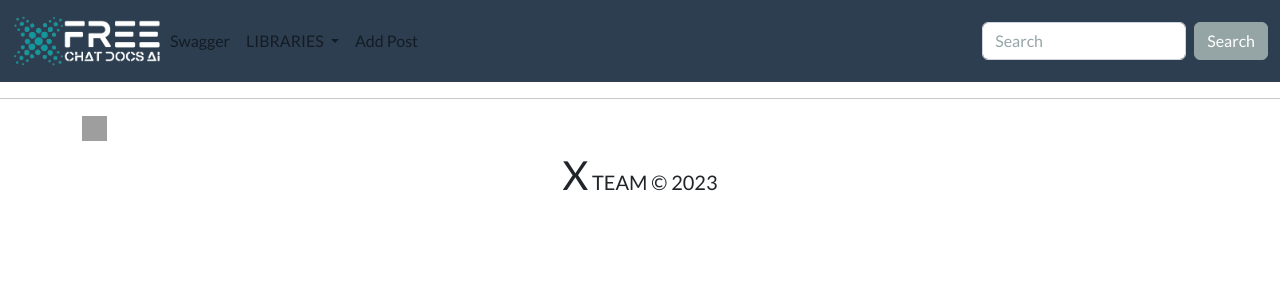
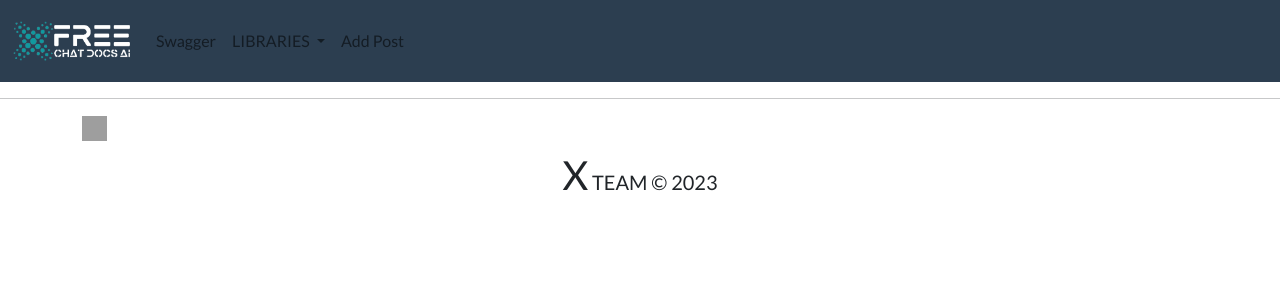
Before and after one commit to DenBilokon/FreeChatAi, a FastAPI app: template templates/base.html in a window 1280 px wide. Shown: the top 300 px of the page. Run offline with FastAPI, Linux system fonts and the light colour scheme; the template is opened without the code that fills it, so the values that code supplies are empty; parts of the project's set-up code (start-up, migrations or seed data) failed here and were passed over; some libraries are stand-ins or nearby versions; grey boxes are pictures that could not be loaded.

Commit message:
fix emblems

```diff
--- a/templates/base.html
+++ b/templates/base.html
@@ -17,7 +17,7 @@
 <body>
 <nav class="navbar navbar-expand-lg bg-primary" data-bs-theme="dark">
     <div class="container-fluid">
-        <a href="/"><img src="/static/img/iconXHome.png" height="50"></a>
+        <a class="navbar-brand" href="/"><img src="/static/img/iconXHome.png" height="40"></a>
 <!--        <a class="navbar-brand" href="/">FreeChatAI</a>-->
         <button class="navbar-toggler" type="button" data-bs-toggle="collapse" data-bs-target="#navbarColor01"
                 aria-controls="navbarColor01" aria-expanded="false" aria-label="Toggle navigation">
@@ -45,13 +45,10 @@
                     </div>
                 </li>
                 <li class="nav-item">
-                    <a class="nav-link" href="/form_post">Add Post</a>
+                    <a class="nav-link" href="#">Add Post</a>
                 </li>
             </ul>
-            <form class="d-flex">
-                <input class="form-control me-sm-2" name="q" type="search" placeholder="Search">
-                <button class="btn btn-secondary my-2 my-sm-0" type="submit">Search</button>
-            </form>
+
         </div>
     </div>
 </nav>
```
Also changed, not shown: templates/index.html (+4 -4 lines).
